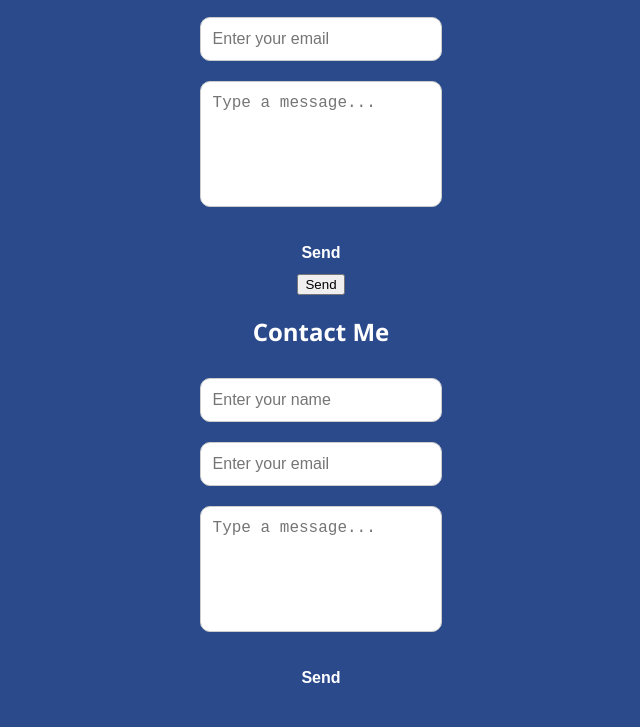
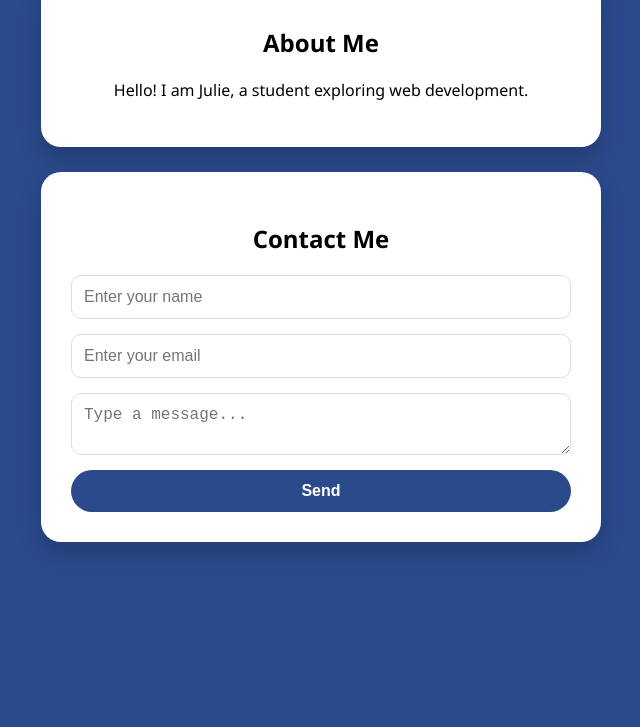
Before and after one commit to 25bcya34-code/Portfolio-Website, a website: page index.html in a window 1280 px wide. Shown: the part 158-885 px from the top of the page, without its empty margins (319-959 px from the left). After the commit the page ends 800 px from the top, so only its background shows below. Drawn offline with Linux system fonts and the light colour scheme.

Commit message:
Added animations and professional contact form

```diff
--- a/index.html
+++ b/index.html
@@ -1,56 +1,169 @@
 <!DOCTYPE html>
-<html>
+<html lang="en">
 <head>
-    <title>My Portfolio</title>
-    <link rel="stylesheet" href="style.css">
+    <meta charset="UTF-8">
+    <meta name="viewport" content="width=device-width, initial-scale=1.0">
+    <title>Julie's Portfolio</title>
+    <style>
+        /* --- Global Styles --- */
+        body {
+            background-color: #2b4a8c;
+            font-family: 'Segoe UI', Tahoma, Geneva, Verdana, sans-serif;
+            display: flex;
+            flex-direction: column;
+            align-items: center;
+            margin: 0;
+            padding: 40px 20px;
+            overflow-x: hidden; /* Prevents horizontal scroll during animations */
+        }
+
+        h1 {
+            color: white;
+            margin-bottom: 30px;
+            /* Animation: Fade in from top */
+            animation: fadeInDown 1s ease-out;
+        }
+
+        /* --- Card Animations --- */
+        .card {
+            background-color: #ffffff;
+            width: 100%;
+            max-width: 500px;
+            margin-bottom: 25px;
+            padding: 30px;
+            border-radius: 20px;
+            box-shadow: 0 10px 25px rgba(0,0,0,0.2);
+            text-align: center;
+
+            /* Initial state for animation */
+            opacity: 0;
+            transform: translateY(30px);
+            animation: fadeInUp 0.8s ease-out forwards;
+        }
+
+        /* Delay the second card slightly for a "staggered" look */
+        .card:nth-child(3) {
+            animation-delay: 0.3s;
+        }
+
+        /* --- Interactive Hover Effects --- */
+        .card:hover {
+            transform: scale(1.02);
+            transition: transform 0.3s ease;
+            box-shadow: 0 15px 35px rgba(0,0,0,0.3);
+        }
+
+        /* --- Form Styling --- */
+        #contact-form {
+            display: flex;
+            flex-direction: column;
+            gap: 15px;
+        }
+
+        #contact-form input,
+        #contact-form textarea {
+            width: 100%;
+            padding: 12px;
+            border: 1px solid #ddd;
+            border-radius: 10px;
+            font-size: 16px;
+            box-sizing: border-box;
+            transition: all 0.3s ease;
+        }
+
+        /* Input focus animation */
+        #contact-form input:focus,
+        #contact-form textarea:focus {
+            border-color: #2b4a8c;
+            box-shadow: 0 0 8px rgba(43, 74, 140, 0.2);
+            outline: none;
+        }
+
+        #send-btn {
+            background-color: #2b4a8c;
+            color: white;
+            padding: 12px;
+            border: none;
+            border-radius: 25px;
+            font-size: 16px;
+            font-weight: bold;
+            cursor: pointer;
+            transition: 0.3s;
+        }
+
+        #send-btn:hover {
+            background-color: #1a3366;
+            letter-spacing: 1px; /* Subtle text spread on hover */
+        }
+
+        #send-btn:active {
+            transform: scale(0.95); /* Shrinks slightly when clicked */
+        }
+
+        /* --- Animation Keyframes --- */
+        @keyframes fadeInUp {
+            to {
+                opacity: 1;
+                transform: translateY(0);
+            }
+        }
+
+        @keyframes fadeInDown {
+            from {
+                opacity: 0;
+                transform: translateY(-20px);
+            }
+            to {
+                opacity: 1;
+                transform: translateY(0);
+            }
+        }
+
+        /* --- Success Message Animation --- */
+        #success-message {
+            display: none;
+            color: #28a745;
+            font-weight: bold;
+            padding: 20px 0;
+            animation: popIn 0.5s cubic-bezier(0.175, 0.885, 0.32, 1.275);
+        }
+
+        @keyframes popIn {
+            from { transform: scale(0.5); opacity: 0; }
+            to { transform: scale(1); opacity: 1; }
+        }
+    </style>
 </head>
 <body>
 
-<div class="contact-card">
+    <h1>Welcome to My Portfolio</h1>
+
+    <div class="card">
+        <h2>About Me</h2>
+        <p>Hello! I am Julie, a student exploring web development.</p>
+    </div>
+
+    <div class="card">
         <h2>Contact Me</h2>
-
         <form id="contact-form">
             <input type="text" id="name" placeholder="Enter your name" required>
             <input type="email" id="email" placeholder="Enter your email" required>
             <textarea id="message" placeholder="Type a message..." required></textarea>
-
             <button type="submit" id="send-btn">Send</button>
         </form>
-
-    <div id="success-message" style="display: none;">
+        <div id="success-message">
             <p>✅ Message sent successfully!</p>
         </div>
     </div>
 
-
-        <form id="contact-form">
-    <button type="submit">Send</button>
-</form>
-
-<div class="contact-card">
-    <h2>Contact Me</h2>
-
-    <form id="contact-form">
-        <input type="text" id="name" placeholder="Enter your name" required>
-        <input type="email" id="email" placeholder="Enter your email" required>
-        <textarea id="message" placeholder="Type a message..." required></textarea>
-
-        <button type="submit" id="send-btn">Send</button>
-    </form>
-
-    <div id="success-message" style="display: none;">
-        <p>✅ Message sent successfully!</p>
-    </div>
-</div>
     <script>
         const form = document.getElementById('contact-form');
         const msg = document.getElementById('success-message');
 
         form.addEventListener('submit', function(e) {
-        e.preventDefault(); // Prevents the page from reloading
-
-        form.style.display = 'none'; // Hides the input boxes
-        msg.style.display = 'block'; // Shows the "Success" message
+            e.preventDefault();
+            form.style.display = 'none';
+            msg.style.display = 'block';
         });
     </script>
 
```
Lines whose indentation alone changed are shown as unchanged.
